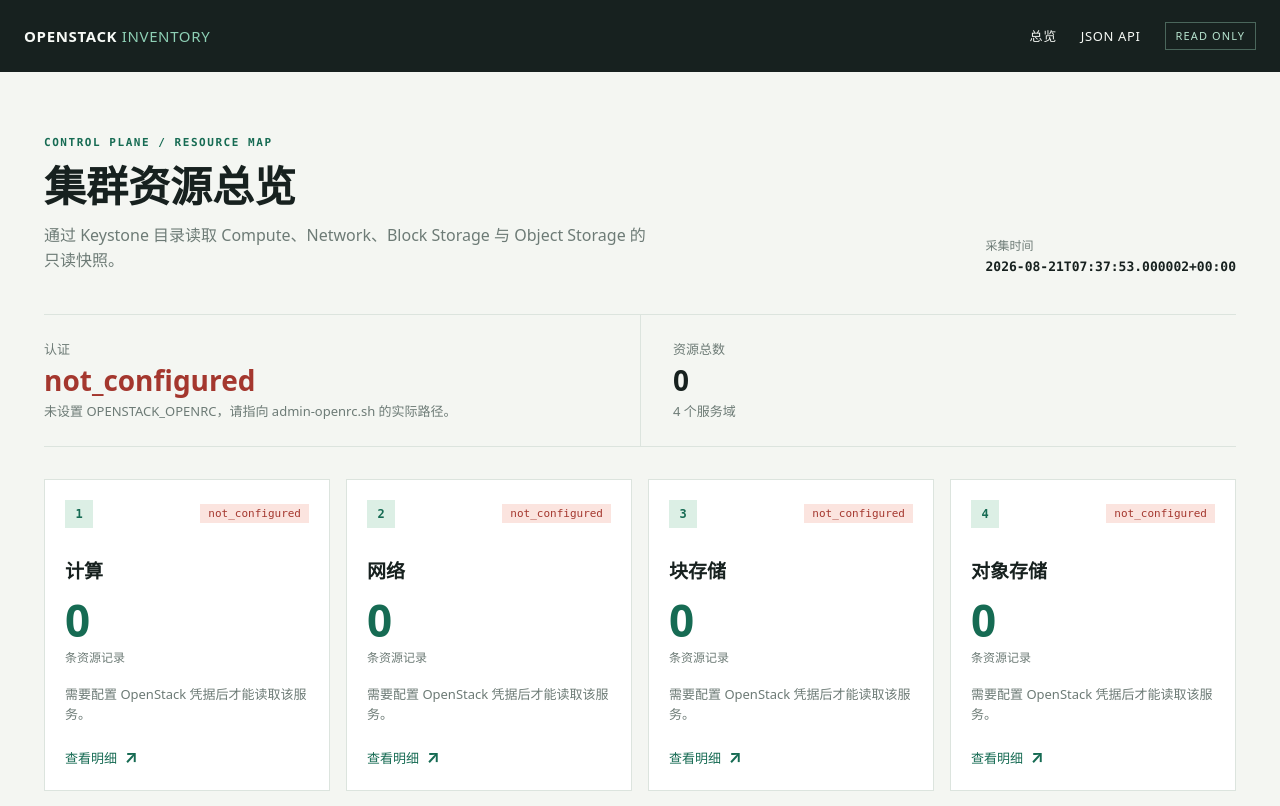
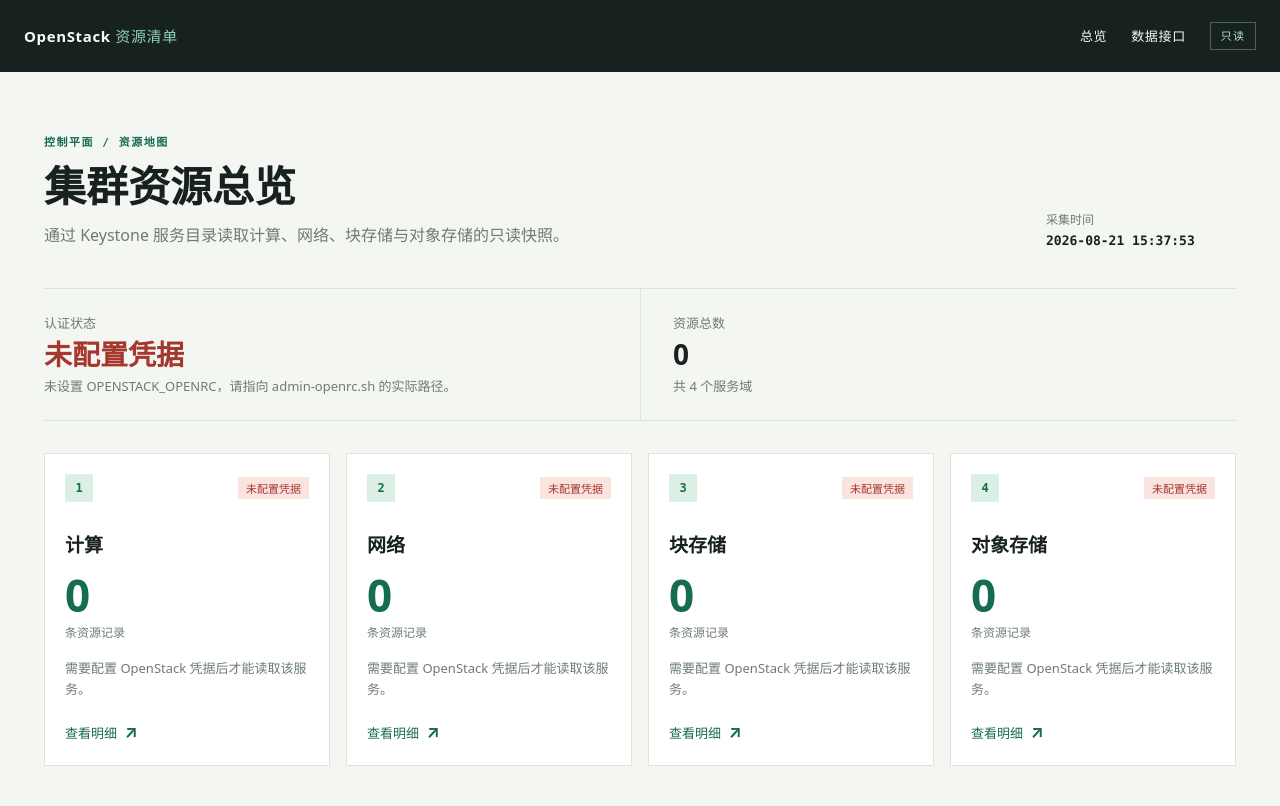
Before and after one commit to luolu1/openstack-inventory, a FastAPI app: page / in a window 1280 px wide. Shown: the top 806 px of the page. Run offline with FastAPI, Linux system fonts and the light colour scheme.

Commit message:
Localize page text to Chinese
Ultraworked with [Sisyphus](https://github.com/code-yeongyu/oh-my-openagent)

Co-authored-by: Sisyphus <clio-agent@sisyphuslabs.ai>

```diff
--- a/app/templates/base.html
+++ b/app/templates/base.html
@@ -3,13 +3,13 @@
 <head>
   <meta charset="utf-8">
   <meta name="viewport" content="width=device-width, initial-scale=1">
-  <title>{% block title %}OpenStack Inventory{% endblock %}</title>
+  <title>{% block title %}OpenStack 资源清单{% endblock %}</title>
   <link rel="stylesheet" href="{{ url_for('static', path='/styles.css') }}">
 </head>
 <body>
   <header class="topbar">
-    <a class="brand" href="/">OPENSTACK <span>INVENTORY</span></a>
-    <nav aria-label="主导航"><a href="/">总览</a><a href="/api/inventory">JSON API</a><span class="readonly">READ ONLY</span></nav>
+    <a class="brand" href="/">OpenStack <span>资源清单</span></a>
+    <nav aria-label="主导航"><a href="/">总览</a><a href="/api/inventory">数据接口</a><span class="readonly">只读</span></nav>
   </header>
   <main class="shell">{% block content %}{% endblock %}</main>
 </body>
--- a/app/templates/index.html
+++ b/app/templates/index.html
@@ -1,15 +1,15 @@
 {% extends "base.html" %}
-{% block title %}总览 · OpenStack Inventory{% endblock %}
+{% block title %}总览 · OpenStack 资源清单{% endblock %}
 {% block content %}
 <section class="intro">
-  <div><p class="eyebrow">CONTROL PLANE / RESOURCE MAP</p><h1>集群资源总览</h1><p class="lede">通过 Keystone 目录读取 Compute、Network、Block Storage 与 Object Storage 的只读快照。</p></div>
-  <div class="stamp"><span>采集时间</span><strong>{{ inventory.collected_at }}</strong></div>
+  <div><p class="eyebrow">控制平面 / 资源地图</p><h1>集群资源总览</h1><p class="lede">通过 Keystone 服务目录读取计算、网络、块存储与对象存储的只读快照。</p></div>
+  <div class="stamp"><span>采集时间</span><strong>{{ inventory.collected_at | local_time }}</strong></div>
 </section>
-<section class="summary"><div><span>认证</span><strong class="status-{{ inventory.auth.status }}">{{ inventory.auth.status }}</strong><small>{{ inventory.auth.message }}</small></div><div><span>资源总数</span><strong>{{ inventory.summary.resources }}</strong><small>{{ inventory.summary.categories }} 个服务域</small></div></section>
+<section class="summary"><div><span>认证状态</span><strong class="status-{{ inventory.auth.status }}">{{ inventory.auth.status | status_label }}</strong><small>{{ inventory.auth.message }}</small></div><div><span>资源总数</span><strong>{{ inventory.summary.resources }}</strong><small>共 {{ inventory.summary.categories }} 个服务域</small></div></section>
 <section class="category-grid">
 {% for category in inventory.categories %}
   <a class="category-card" href="/inventory/{{ category.key }}">
-    <div class="card-head"><span class="service-mark">{{ loop.index }}</span><span class="pill status-{{ category.status }}">{{ category.status }}</span></div>
+    <div class="card-head"><span class="service-mark">{{ loop.index }}</span><span class="pill status-{{ category.status }}">{{ category.status | status_label }}</span></div>
     <h2>{{ category.title }}</h2><strong class="count">{{ category.counts.resources }}</strong><span class="label">条资源记录</span>
     <p>{{ category.message or '服务目录可用，资源已完成读取。' }}</p><span class="arrow">查看明细 <b>↗</b></span>
   </a>
```
Also changed, not shown: app/templates/category.html (+4 -4 lines).
